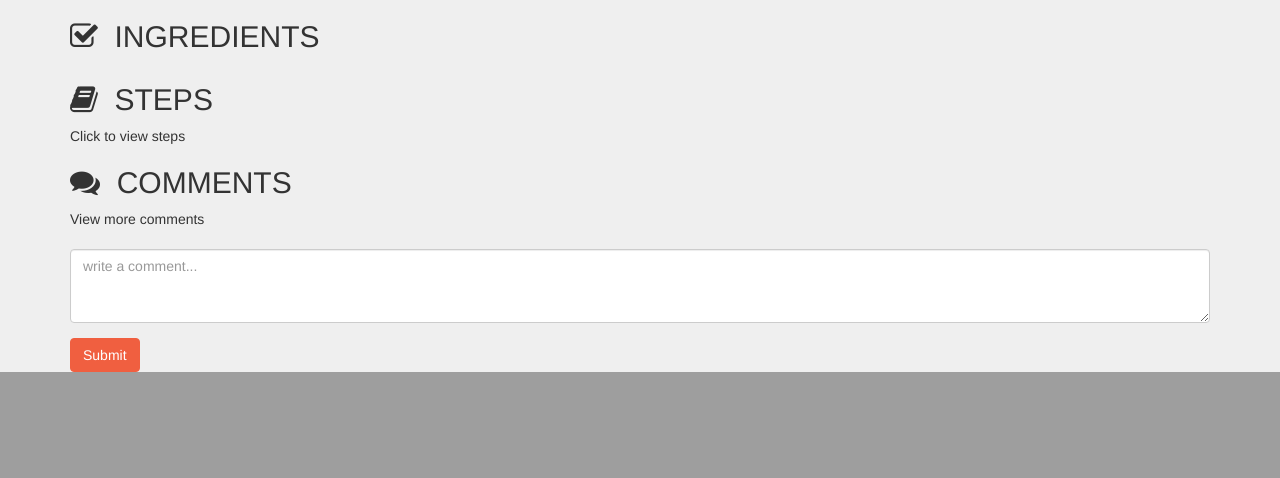
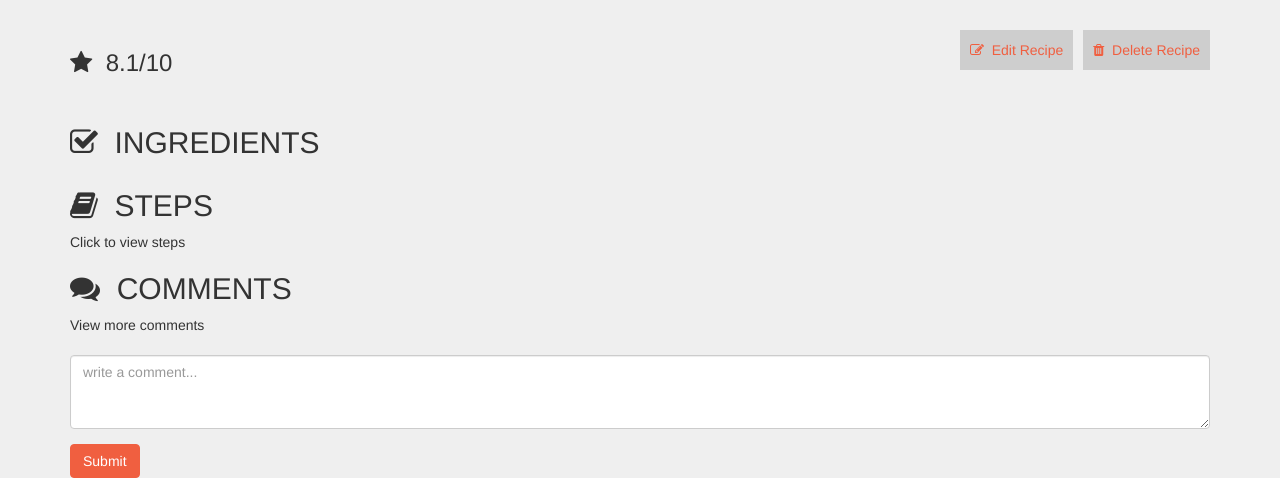
Before and after one commit to Jinlim01/Foodictionary, a PHP site: page /recipePage.php?id=1 in a window 1280 px wide. Shown: the part 500-978 px from the top of the page. Before the commit the page ends 872 px from the top, so only its background shows below. Run offline with PHP 8.4, Linux system fonts and the light colour scheme; data that the repository does not hold is empty.

Commit message:
edit/delete btn

```diff
--- a/css/recipePage.css
+++ b/css/recipePage.css
@@ -37,3 +37,23 @@ body{
     background-color: #eb3812;
     border-color: #eb3812;
 }
+
+.recipe-info{
+    margin-top: 30px;
+    margin-bottom: 20px;
+}
+
+.recipe-info a{
+    background-color: #cecece;
+    padding: 10px;
+    margin-left: 10px;
+    float: right;
+    color: #f05f40;
+    text-decoration: none;
+}
+
+.recipe-info a:hover{
+    background-color: #f05f40;
+    transition-duration: 0.4s;
+    color: #fff;
+}
--- a/recipePage.php
+++ b/recipePage.php
@@ -32,6 +32,13 @@ and open the template in the editor.
             <h1 class="recipe-name"><span><?php echo $list1['food_name'] ?>&nbsp;</span></h1>
         </div>
 
+        <div class="container recipe-info">
+
+            <a href="editRecipePage.php"><i class="fa fa-trash" aria-hidden="true"></i>&nbsp; Delete Recipe</a>
+            <a href="editRecipePage.php"><i class="fa fa-pencil-square-o" aria-hidden="true"></i>&nbsp; Edit Recipe</a>
+            <h3><i class="fa fa-star" aria-hidden="true"></i>&nbsp; 8.1/10</h3>
+        </div>
+
         <div class="container ingredients-container">
             <h2 class="ingredients"><i class="fa fa-check-square-o"></i>&nbsp; INGREDIENTS</h2>
             <p>
@@ -44,7 +51,7 @@ and open the template in the editor.
             <details>
                 <summary>Click to view steps</summary>
                 <ol>
-                    <?php echo $list1['instructions']; ?>
+                    <li><?php echo $list1['instructions']; ?></li>
                 </ol>
             </details>
         </div>
```
